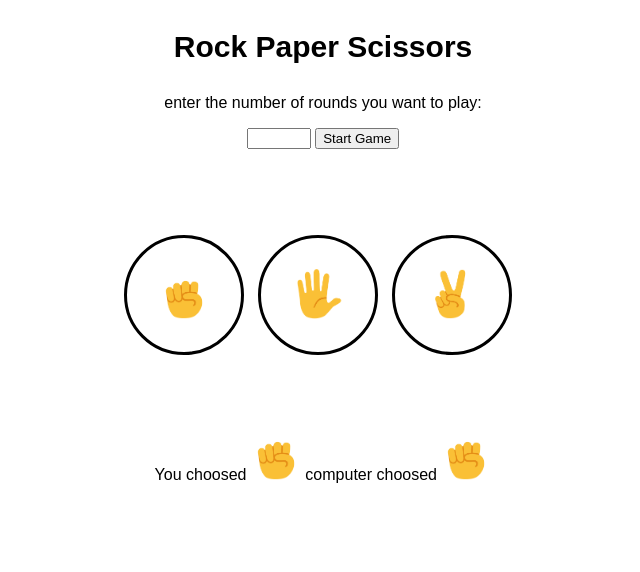
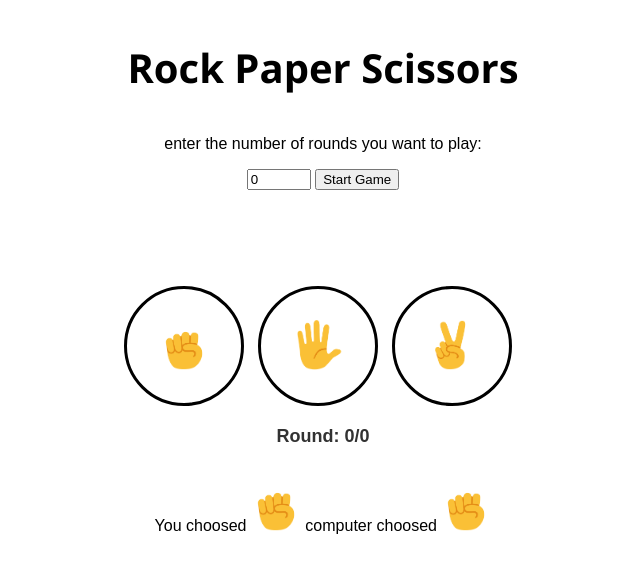
Before and after one commit to prashanna97/Rock-paper-scissor, a plain HTML site: page index.html in a window 1280 px wide. Shown: the whole page, without its empty margins (317-957 px from the left). Drawn offline with Linux system fonts and the light colour scheme.

Commit message:
pageload changes

```diff
--- a/index.html
+++ b/index.html
@@ -3,14 +3,14 @@
 <head>
     <meta charset="UTF-8">
     <meta name="viewport" content="width=device-width, initial-scale=1.0">
-    <title>Document</title>
+    <title>Rock Paper Scissors</title>
     <link rel="stylesheet" href="style.css">
 </head>
 <body>
     <p class="title">Rock Paper Scissors</p>
     <div class="rounds-input-container">
         <p>enter the number of rounds you want to play:</p>
-        <input type="number" id="rounds-input" min="1" max="100" value="">
+        <input type="number" id="rounds-input" min="1" max="100" value="0">
         <button onclick="startGame()" class="start-button">Start Game</button>
         <p class="game-start-msg"></p>
         <p class="game-error-msg"></p>
--- a/script.js
+++ b/script.js
@@ -132,3 +132,10 @@ setTimeout(() => {
 
     document.querySelector('.js-round').innerHTML = `Round: ${currentRound}/${totalRounds}`;
 }
+
+window.addEventListener('DOMContentLoaded', (event) => {
+    document.querySelector('.js-round').innerHTML = `Round: 0/0`;
+    document.querySelector('#rounds-input').value = '0';
+    document.querySelector('.player-choice-icon').style.animation = 'none';
+    document.querySelector('.computer-choice-icon').style.animation = 'none';
+});
--- a/style.css
+++ b/style.css
@@ -8,8 +8,9 @@ body{
 
 }
 .title{
-    font-size: 30px;
+    font-size: 40px;
     font-weight: bold;
+    font-family: 'Segoe UI', Tahoma, Geneva, Verdana, sans-serif;
 }
 .move-icon{
     height: 50px;
@@ -38,7 +39,7 @@ body{
     font-size: 16px;
     color: black;
     min-height: 20px;
-    margin-top: 10px;
+    margin-top: 20px;
 }
 .game-error-msg{
     font-size: 16px;
```
